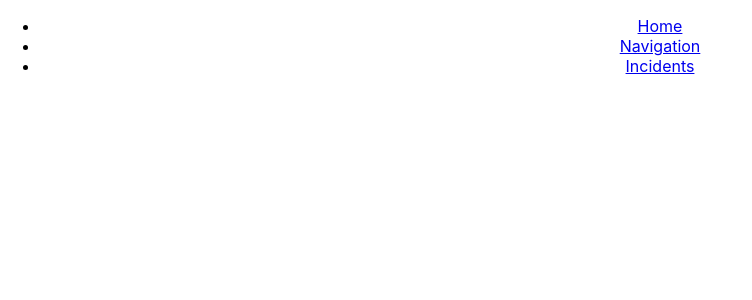
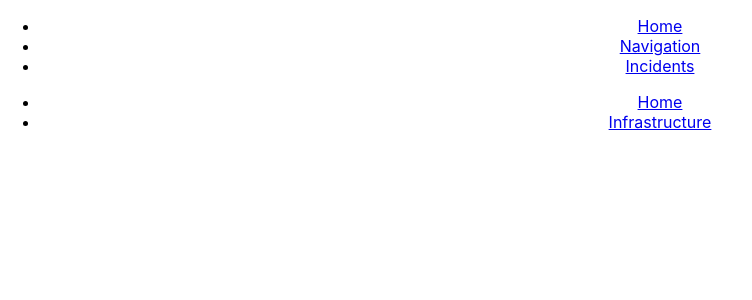
Before and after one commit to Projektowanie-Oprogramowania/road-network-management-system, a React (Create React App) app in the folder frontend/: page / in a window 1280 px wide. Shown: the top 300 px of the page, without its empty margins (0-752 px from the left). Built offline with nearby package versions, Linux system fonts and the light colour scheme.

Commit message:
add worker dashboard main files

```diff
--- a/frontend/src/App.tsx
+++ b/frontend/src/App.tsx
@@ -1,12 +1,14 @@
 import React from 'react';
 import './App.css';
 
-import MenuWindow from './Dashboards/DriverDashboard/MenuWindow';
+import DriverApp from './Dashboards/DriverDashboard/MenuWindow';
+import WorkerApp from './Dashboards/WorkerDashboard/MenuWindow';
 
 const App = () => {
   return (
     <div className="App">
-      <MenuWindow />
+      <DriverApp />
+      <WorkerApp />
     </div>
   );
 }
--- /dev/null
+++ b/frontend/src/Dashboards/WorkerDashboard/DashboardProps.ts
@@ -0,0 +1,9 @@
+import { InfrastructureWindow } from '../../Screens/InfrastructureWindow/InfrastructureWindow';
+
+export const screenList = [
+    {
+        "label":  'Infrastructure',
+        "path": 'infrastructure',
+        "element": InfrastructureWindow
+    }
+]
--- /dev/null
+++ b/frontend/src/Dashboards/WorkerDashboard/MenuWindow.tsx
@@ -0,0 +1,27 @@
+import React from "react";
+import { BrowserRouter, Routes, Route, Outlet } from "react-router-dom";
+
+import { Navbar } from '../../components/navbar/Navbar';
+import { screenList } from './DashboardProps';
+
+const navList = [ {
+        "label":  'Home',
+        "path": '/'
+    }, ...screenList]
+
+const Layout = () =>
+    <>
+        <Navbar navbarList={navList} />
+        <Outlet />
+    </>
+
+export const MenuWindow = () =>
+<BrowserRouter>
+    <Routes>
+        <Route path="/" element={<Layout />}>
+            {screenList.map((v) => <Route path={v.path} element={<v.element />} />)}
+        </Route>
+    </Routes>
+</BrowserRouter>
+
+export default MenuWindow;
--- /dev/null
+++ b/frontend/src/Screens/InfrastructureWindow/InfrastructureWindow.tsx
@@ -0,0 +1,6 @@
+import React from "react"
+
+export const InfrastructureWindow = () =>
+    <div>
+        InfrastructureWindow
+    </div>
```
Also changed, not shown: frontend/src/Screens/InfrastructureWindow/Interfaces.ts (added, +23 -0 lines), frontend/src/components/form/Form.tsx (added, +26 -0 lines), frontend/src/components/form/Form.scss (added).
